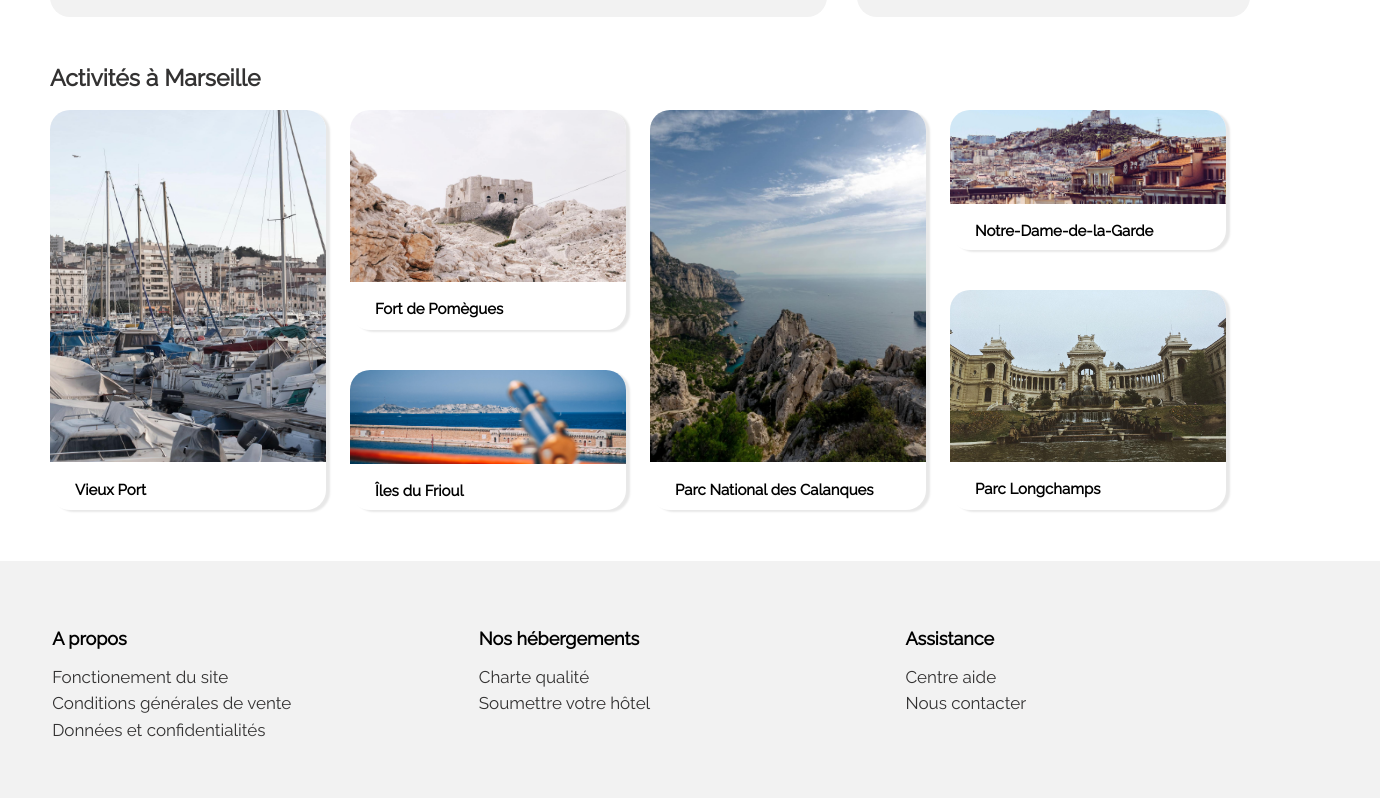
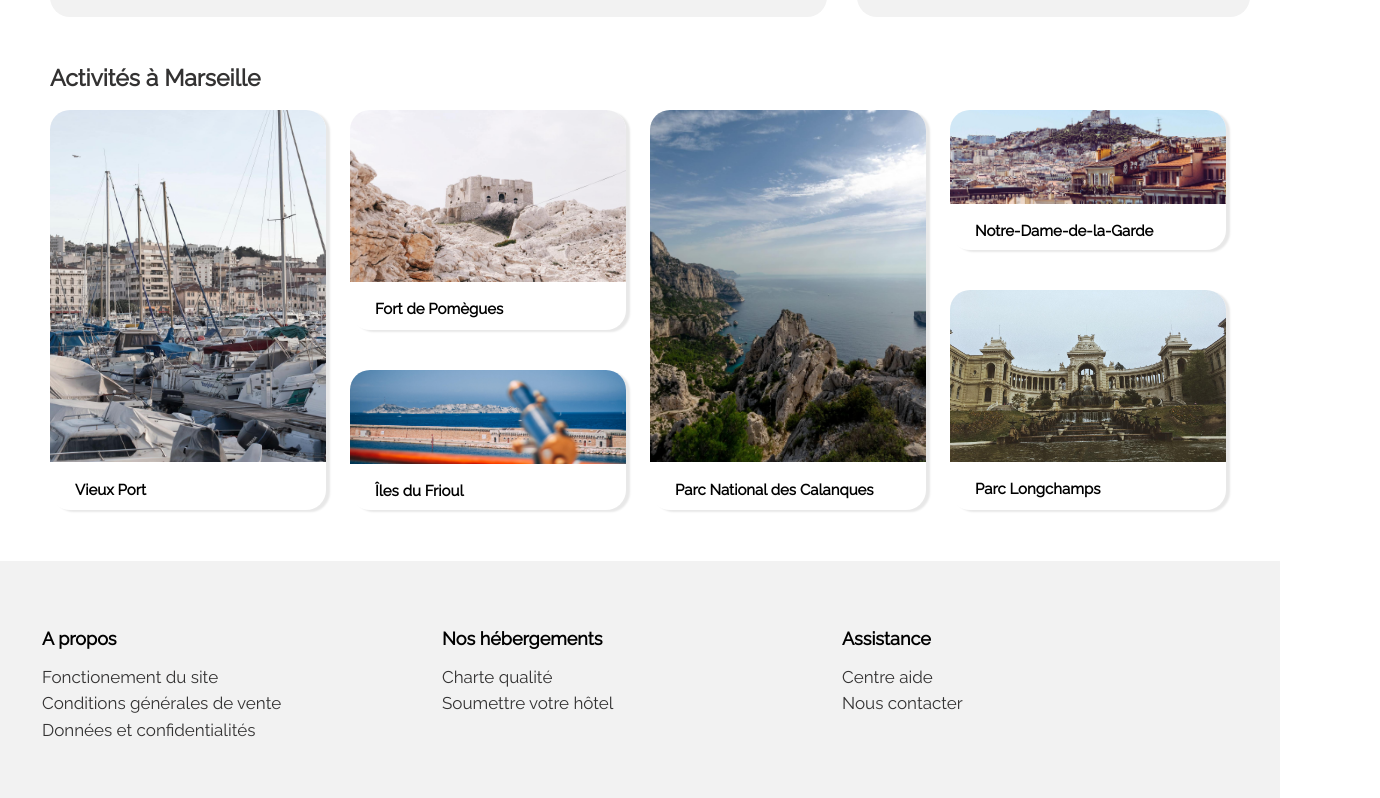
Before and after one commit to aureliej85/booki, a plain HTML site: page index.html in a window 1280 px wide. Shown: the part 1022-1820 px from the top of the page, 1380 px wide, since content can reach past the window. Drawn offline with Linux system fonts and the light colour scheme.

Commit message:
Responsive Desktop Tablet Smartphone #2

```diff
--- a/css/smartphone.css
+++ b/css/smartphone.css
@@ -38,7 +38,7 @@
         padding: 25px 0 15px 0;
         text-align: center;
         color: #0065FC;
-        border-bottom: 2px solid #0065FC;
+        border: 0 0 2px 0 solid #0065FC;
     }
 
 
@@ -46,6 +46,10 @@
         border: none;
         padding: 0;
         margin: 0;
+    }
+
+    header a:hover {
+        color: #0065FC;
     }
 
 
@@ -219,9 +223,14 @@
 
     footer {
         background-color: #F2F2F2;
-        margin-top: 4%;
-        padding: 25px;
+        margin: 25px 0 0 0;
+        padding: 25px 0 25px 0;
         width: 100%;
+    }
+
+    .footer-columns {
+        width: 100%;
+        padding-left: 25px;
         display: flex;
         flex-direction: column;
         justify-content: space-around;
--- a/css/style.css
+++ b/css/style.css
@@ -489,8 +489,15 @@ padding: 3%;
 footer {
     background-color: #F2F2F2;
     margin-top: 4%;
-    padding: 50px;
+    padding: 50px 0 50px 0;
     width: 100%;
+    display: flex;
+    flex-direction: row;
+    justify-content: space-around;
+
+}
+
+.footer-columns {
     display: flex;
     flex-direction: row;
     justify-content: space-around;
@@ -522,7 +529,7 @@ footer h3 {
 
 @media only screen and (min-width: 993px){
 
-    main, header {
+    main, header, .footer-columns {
         width: 1200px;
         margin: auto;
     }
--- a/css/tablet.css
+++ b/css/tablet.css
@@ -154,11 +154,19 @@
     footer {
         background-color: #F2F2F2;
         margin-top: 4%;
-        padding: 25px 0 25px 20px;
+        padding: 25px 0 25px 0;
         width: 100%;
+
+    }
+
+
+    .footer-columns {
+        width: 100%;
+        padding-left: 25px;
         display: flex;
         flex-direction: row;
         justify-content: space-around;
+
     }
 
     .footer-column{
--- a/index.html
+++ b/index.html
@@ -331,6 +331,8 @@
 
     <footer>
 
+        <div class="footer-columns">
+
             <div class="footer-column">
                 <h3>A propos</h3>
 
@@ -369,6 +371,8 @@
 
             </div>
 
+        </div>
+
     </footer>
 
 
```
Lines whose indentation alone changed are shown as unchanged.
